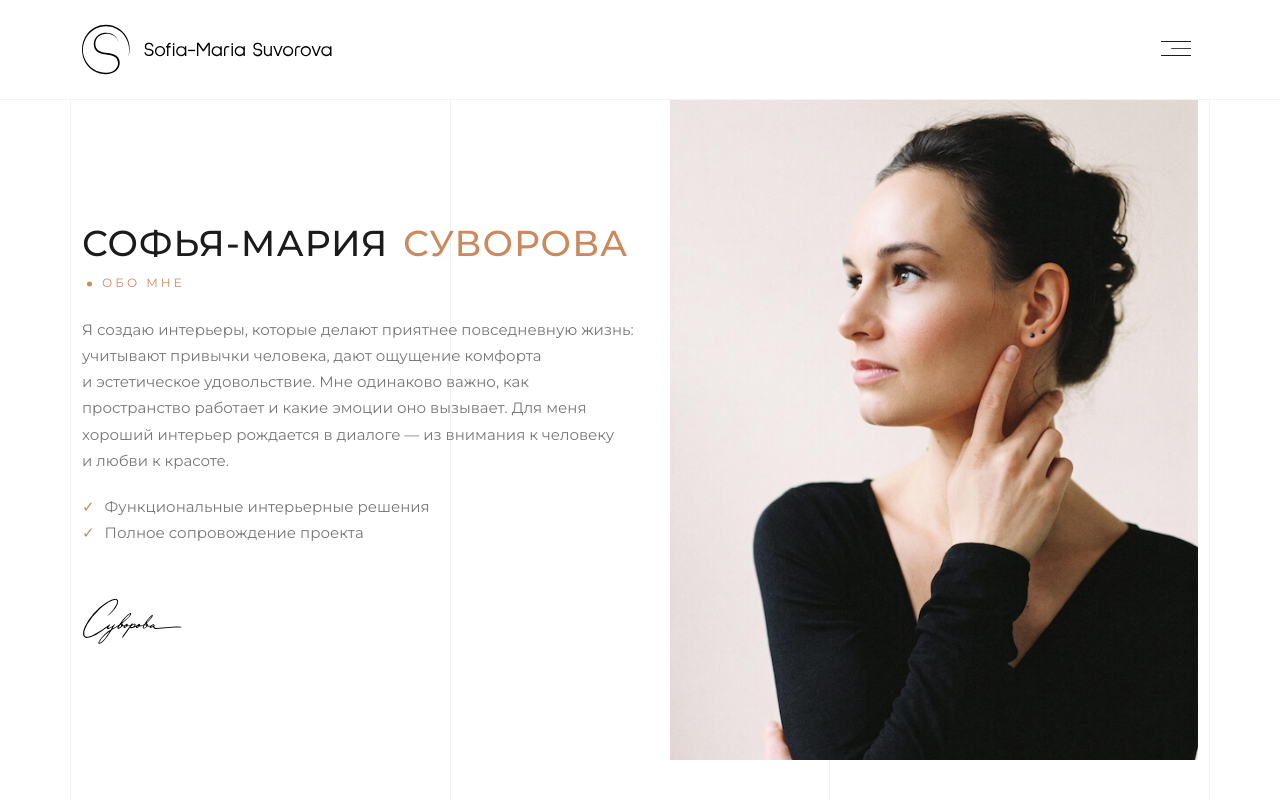
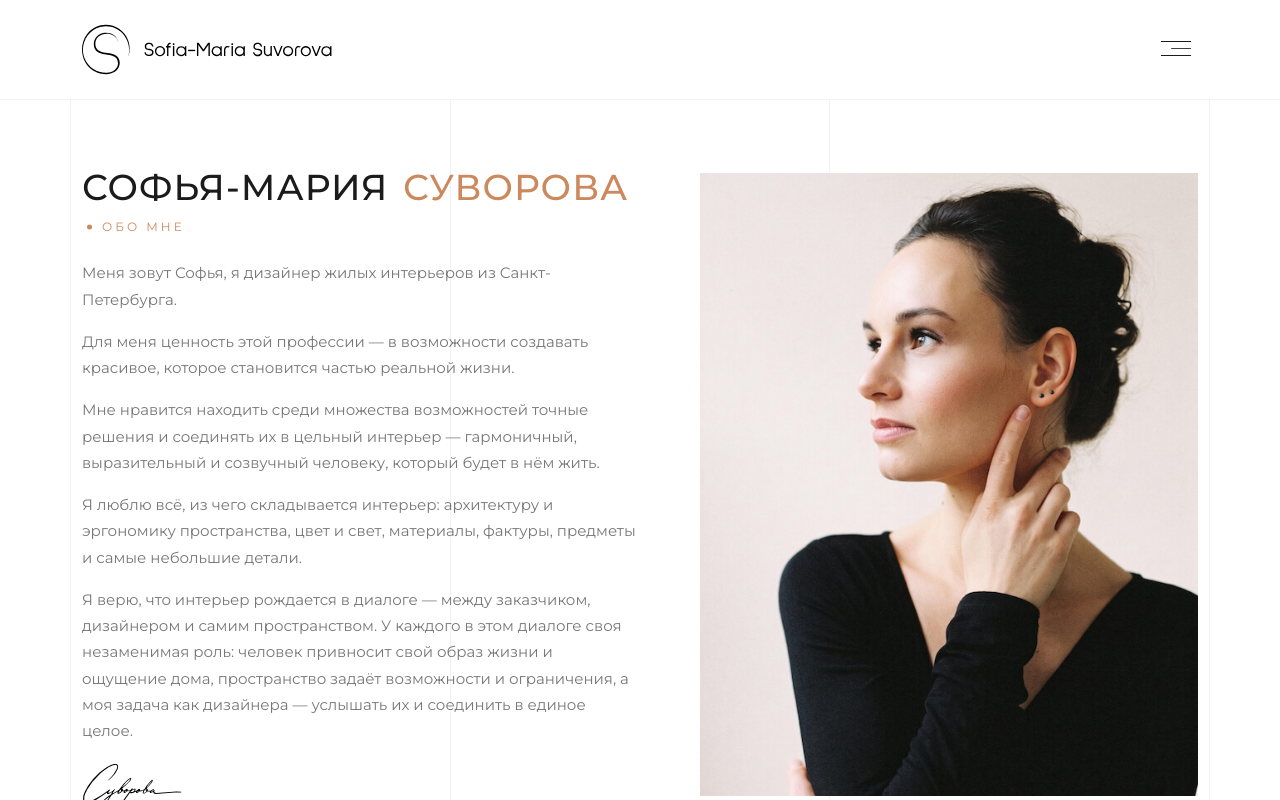
Before and after one commit to s-podgainova/suvorova-project, a Next.js app: page /about in a window 1280 px wide. Shown: the top 800 px of the page. Built offline with nearby package versions, Linux system fonts and the light colour scheme.

Commit message:
refactor about section

```diff
--- a/components/sections/AboutSection/AboutSection.module.css
+++ b/components/sections/AboutSection/AboutSection.module.css
@@ -1,14 +1,20 @@
 .wrapper {
   display: grid;
   grid-template-columns: 50% 1fr;
-  gap: 30px;
+  gap: 60px;
   align-items: center;
+  padding-block-start: 60px;
 }
 
 .content {
   display: flex;
   flex-direction: column;
   gap: 20px;
+}
+
+.text {
+  display: grid;
+  gap: 16px;
 }
 
 .accent {
@@ -73,25 +79,10 @@
   transform: translateY(-50%);
 }
 
-.list {
-  margin-block-end: 2rem;
-}
-
-.list li {
-  display: flex;
-  gap: 10px;
-  align-items: baseline;
-}
-
-.list li::before {
-  flex-shrink: 0;
-  color: var(--color-accent);
-  content: "✓";
-}
-
 @media screen and (width <= 960px) {
   .wrapper {
     grid-template-columns: 1fr;
+    gap: 30px;
   }
 
   .imageWrapper {
--- a/components/sections/AboutSection/AboutSection.tsx
+++ b/components/sections/AboutSection/AboutSection.tsx
@@ -14,18 +14,32 @@ export const AboutSection = () => {
           </p>
           <h2 className={styles.heading}>обо мне</h2>{" "}
         </div>
-        <p className={styles.text}>
-          Я&nbsp;создаю интерьеры, которые делают приятнее повседневную жизнь:
-          учитывают привычки человека, дают ощущение комфорта
-          и&nbsp;эстетическое удовольствие. Мне одинаково важно, как
-          пространство работает и&nbsp;какие эмоции оно вызывает. Для меня
-          хороший интерьер рождается в&nbsp;диалоге&nbsp;&mdash;
-          из&nbsp;внимания к&nbsp;человеку и&nbsp;любви к&nbsp;красоте.
-        </p>
-        <ul className={styles.list}>
-          <li>Функциональные интерьерные решения</li>
-          <li>Полное сопровождение проекта</li>
-        </ul>
+        <div className={styles.text}>
+          <p>
+            Меня зовут Софья, я дизайнер жилых интерьеров из Санкт-Петербурга.
+          </p>
+          <p>
+            Для меня ценность этой профессии — в возможности создавать красивое,
+            которое становится частью реальной жизни.
+          </p>
+          <p>
+            Мне нравится находить среди множества возможностей точные решения и
+            соединять их в цельный интерьер — гармоничный, выразительный и
+            созвучный человеку, который будет в нём жить.
+          </p>
+          <p>
+            Я люблю всё, из чего складывается интерьер: архитектуру и эргономику
+            пространства, цвет и свет, материалы, фактуры, предметы и самые
+            небольшие детали.
+          </p>
+          <p>
+            Я верю, что интерьер рождается в диалоге — между заказчиком,
+            дизайнером и самим пространством. У каждого в этом диалоге своя
+            незаменимая роль: человек привносит свой образ жизни и ощущение дома,
+            пространство задаёт возможности и ограничения, а моя задача как
+            дизайнера — услышать их и соединить в единое целое.
+          </p>
+        </div>
         <SignatureIcon />
       </div>
       <div className={styles.imageWrapper}>
```
